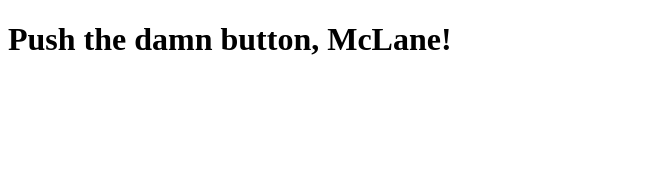
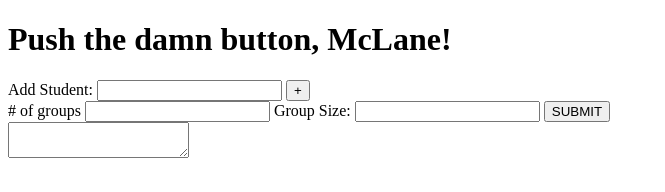
Before and after one commit to dbyers24/randomize-students, a plain HTML site: page index.html in a window 1280 px wide. Shown: the whole page, without its empty margins (0-665 px from the left). Drawn offline with nearby package versions, Linux system fonts and the light colour scheme.

Commit message:
html done

```diff
--- a/index.html
+++ b/index.html
@@ -3,12 +3,26 @@
   <head>
     <link rel='stylesheet' type='text/css' href='style.css'>
     <script src="https://ajax.googleapis.com/ajax/libs/jquery/3.2.1/jquery.min.js"></script>
-    <script src='../scripts/app.js'></script>
+
     <title>Rando Students</title>
   </head>
   <body>
     <h1> Push the damn button, McLane! </h1>
     <div id='main'>
+      <label>Add Student:
+      <input id='add-student-input' type='text' />
+      </label>
+      <button class='add-student-button' type='submit'>  +  </button>
+      <form>
+          <label># of groups
+          <input id='number-groups-input' type='number' />
+          </label>
+          <label>Group Size:
+          <input id='size-groups-input' type='number' />
+          </label>
+      <button class='submit-button' type='submit'> SUBMIT </button>      </form>
+      <textarea></textarea>
     </div>
+    <script src='../scripts/app.js'></script>
   </body>
 </html>
--- a/scripts/app.js
+++ b/scripts/app.js
@@ -1,11 +1,14 @@
 'use strict';
 
-var xmlhttp = new XMLHttpRequest();
-xmlhttp.open( 'GET', './students.txt', false );
+// console.log( 'xmlhttp :', xmlhttp );
+// console.log( 'xmlhttp property: ' + xmlhttp.abort );
+// console.log( xmlhttp.length );
 
-console.log( 'xmlhttp :', xmlhttp );
-console.log( 'xmlhttp property: ' + xmlhttp.abort );
-console.log( xmlhttp.length );
+// var main = document.getElementById( 'main' );
+// var form = document.createElement('form');
+// var input = document.createElement('input')
+// main.appendChild(form)
+// form.appendChild(input);
 
-var main = document.getElementById( 'main' );
+
 console.log( main );
```
